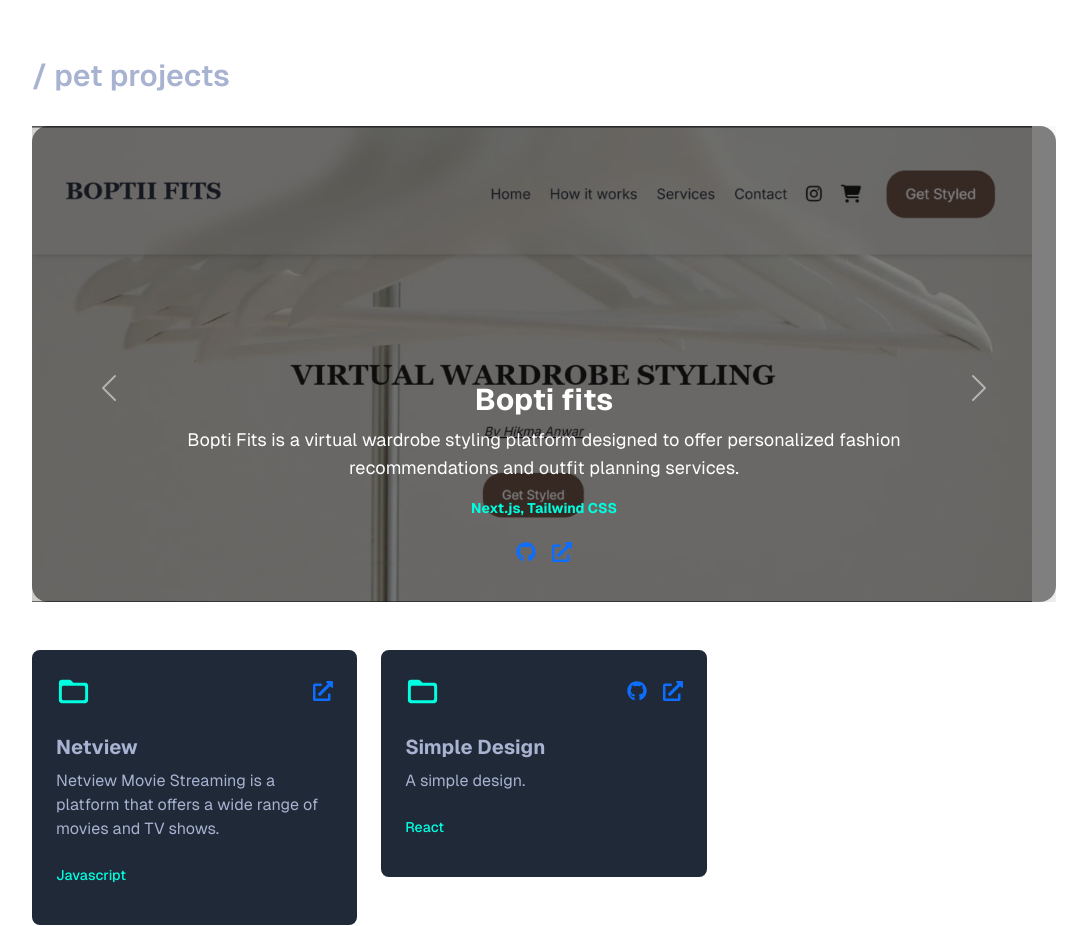
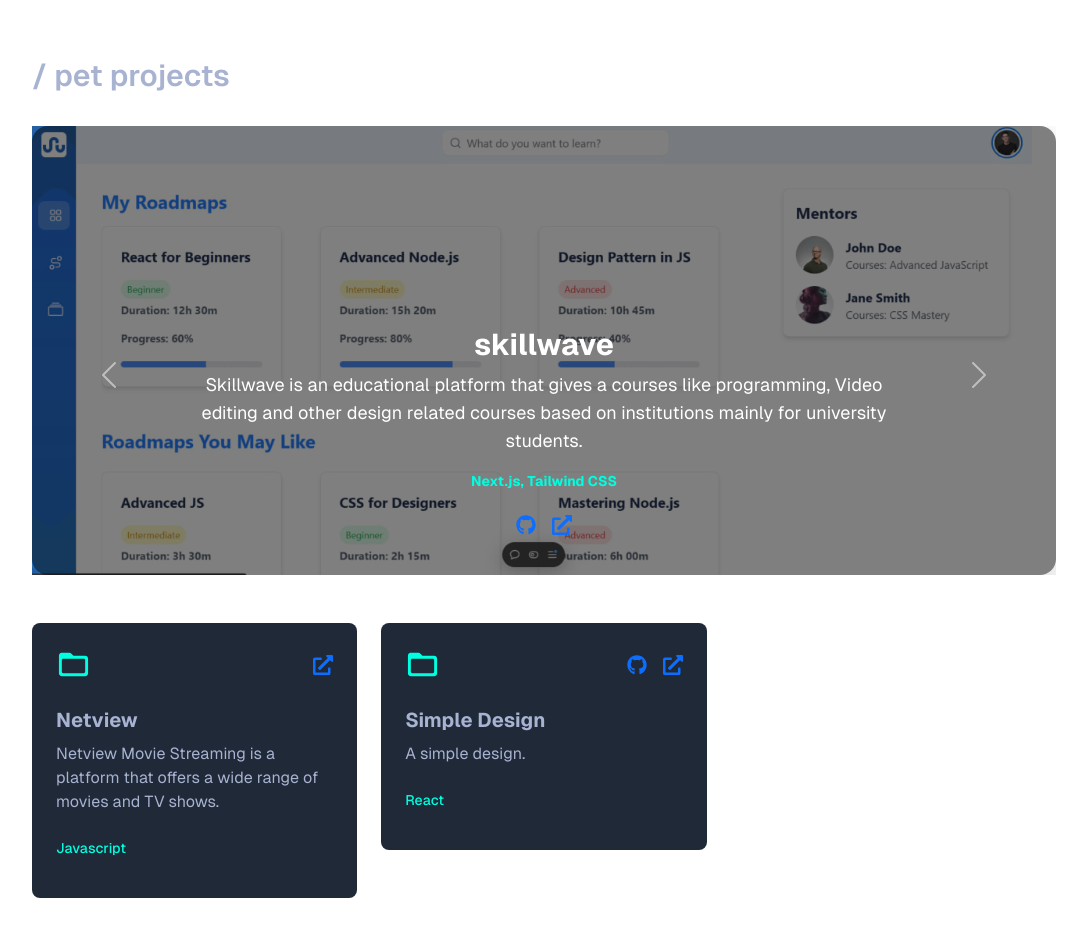
Before and after one commit to HikmaAnwar/hikma-s-portfolio, a Next.js app: page / in a window 1280 px wide. Shown: the part 1380-2306 px from the top of the page, without its empty margins (96-1183 px from the left). Built offline with nearby package versions, Linux system fonts and the light colour scheme.

Commit message:
fix: reorder Skillwave project entry in spotlightProjects for consistency

```diff
--- a/src/app/components/Projects.jsx
+++ b/src/app/components/Projects.jsx
@@ -7,6 +7,14 @@ import Carousel from "react-bootstrap/Carousel";
 import ExternalLinks from "./ExternalLinks";
 
 const spotlightProjects = {
+  "Bopti fits": {
+    title: "Bopti fits",
+    desc: "Bopti Fits is a virtual wardrobe styling platform designed to offer personalized fashion recommendations and outfit planning services.",
+    techStack: "Next.js, Tailwind CSS",
+    link: "https://github.com/HikmaAnwar/boptii-fitss",
+    open: "https://boptii-fitss.vercel.app/",
+    image: "/assets/boptifits.jpg",
+  },
   Skillwave: {
     title: "skillwave",
     desc: "Skillwave is an educational platform that gives a courses like programming, Video editing and other design related courses based on institutions mainly for university students.",
@@ -14,14 +22,6 @@ const spotlightProjects = {
     link: "https://github.com/gazijarin/truth",
     open: "https://skillwave-frontend.vercel.app/",
     image: "/assets/skillwave.jpg",
-  },
-  "Bopti fits": {
-    title: "Bopti fits",
-    desc: "Bopti Fits is a virtual wardrobe styling platform designed to offer personalized fashion recommendations and outfit planning services.",
-    techStack: "Next.js, Tailwind CSS",
-    link: "https://github.com/HikmaAnwar/boptii-fitss",
-    open: "https://boptii-fitss.vercel.app/",
-    image: "/assets/boptifits.jpg",
   },
 };
 
```
